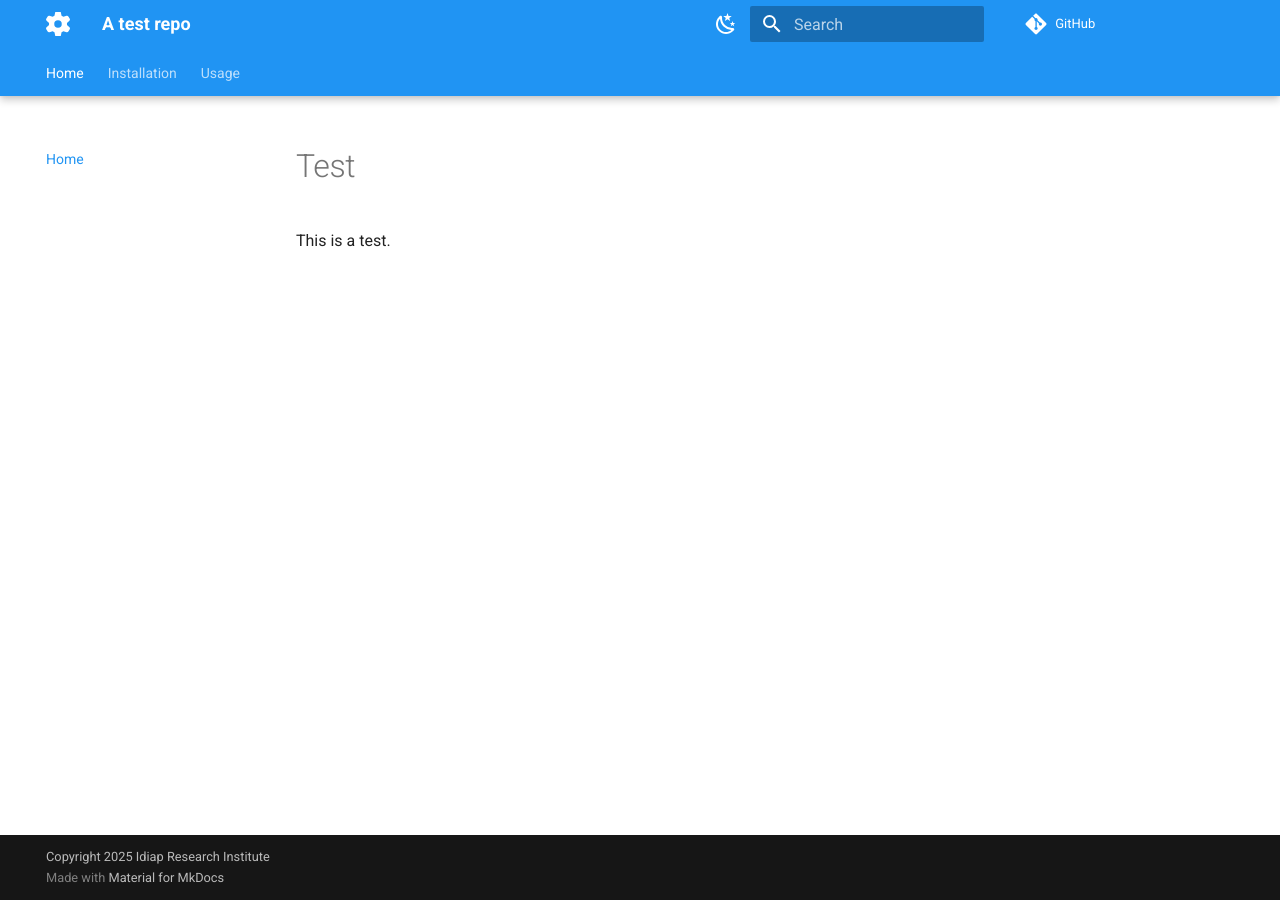
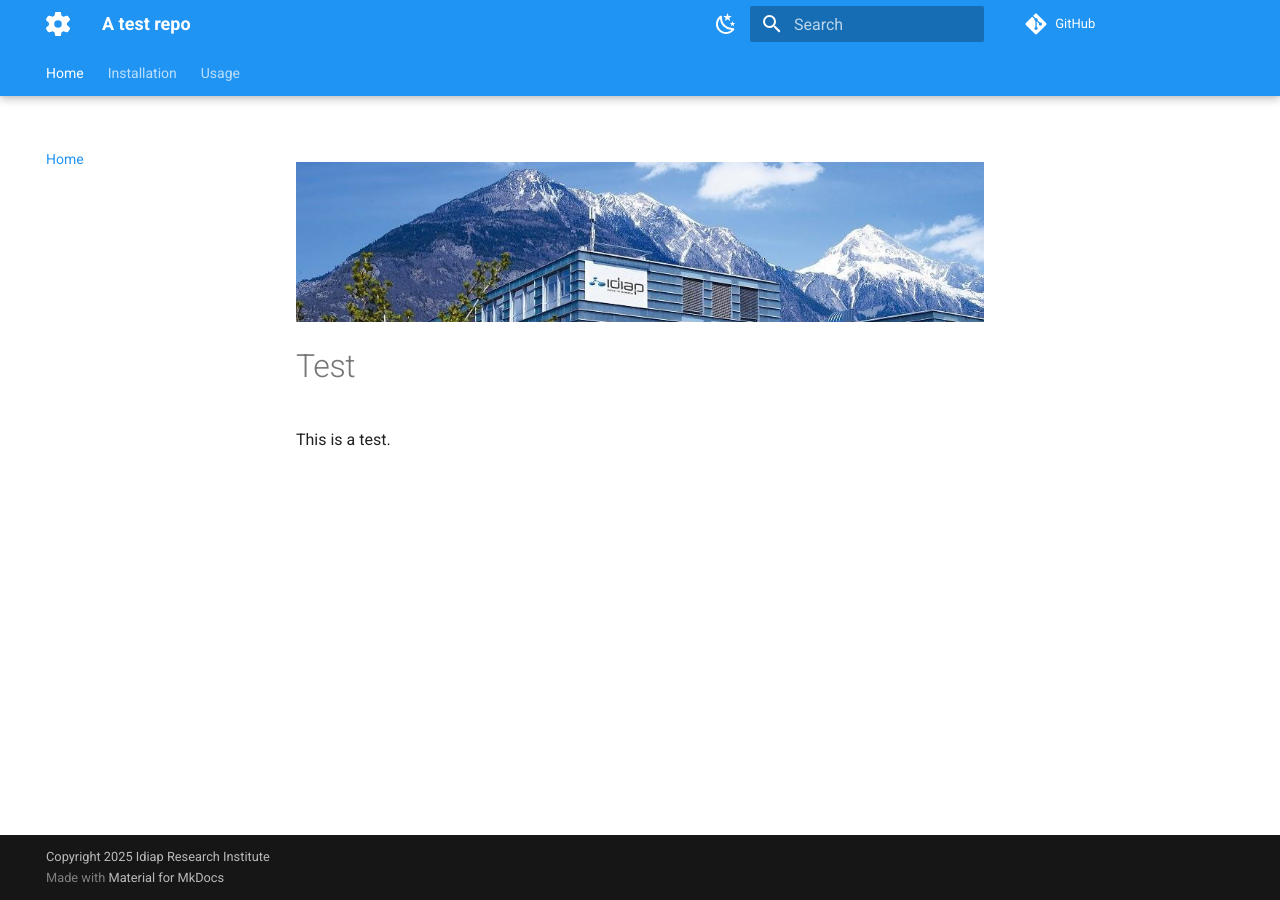
Before and after one commit to ocanevet/atest, an MkDocs documentation site: the page built from docs/README.md, in a window 1280 px wide. Built offline with MkDocs 1.6.1 and Material for MkDocs 9.7.7, drawn with Linux system fonts in a browser that asks for light colours; comment, search, counter and statistics services are not loaded.

Commit message:
docs: Add banner

```diff
--- a/docs/README.md
+++ b/docs/README.md
@@ -1,3 +1,5 @@
+![Banner](assets/images/banner.jpg)
+
 # Test
 
 This is a test.
```
Also changed, not shown: README.md (+2 -0 lines), docs/assets/images/banner.jpg (added).
